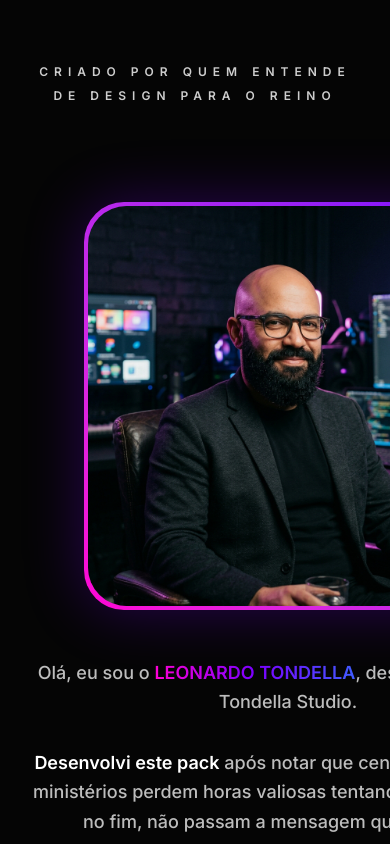
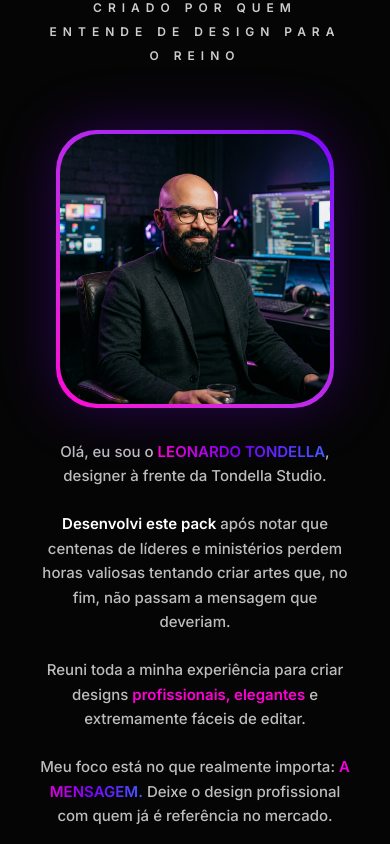
Before and after one commit to jrmacbrandt/Leo-Tondella, a React (Vite) app: page / in a window 390 px wide. Shown: the part 10100-10944 px from the top of the page. Built offline with nearby package versions, Linux system fonts and the light colour scheme.

Commit message:
fix: definitive overflow fix for creator section on mobile

```diff
--- a/src/App.tsx
+++ b/src/App.tsx
@@ -493,28 +493,28 @@ export default function App() {
       </section>
 
       {/* Creator Section */}
-      <section className="py-32 bg-bg-dark">
+      <section className="py-16 md:py-32 bg-bg-dark overflow-x-hidden">
         <div className="container-custom">
-           <div className="text-center mb-24">
+           <div className="text-center mb-16 md:mb-24 px-4">
              <span className="text-white font-extrabold text-[12px] uppercase tracking-[0.5em] opacity-80">
                CRIADO POR QUEM ENTENDE DE DESIGN PARA O REINO
              </span>
            </div>
 
-           <div className="grid grid-cols-12 gap-12 items-center max-w-5xl mx-auto">
+           <div className="grid grid-cols-12 gap-0 md:gap-12 items-center max-w-5xl mx-auto">
               {/* Photo (5 columns) */}
-              <div className="col-span-12 md:col-span-5 relative flex justify-center">
-                 <div className="rounded-[2.5rem] p-1 bg-gradient-to-tr from-brand-magenta to-brand-purple-deep shadow-[0_0_60px_rgba(123,0,255,0.3)]">
+              <div className="col-span-12 md:col-span-5 relative flex justify-center px-8 md:px-0 mb-8 md:mb-0">
+                 <div className="rounded-[2.5rem] p-1 bg-gradient-to-tr from-brand-magenta to-brand-purple-deep shadow-[0_0_60px_rgba(123,0,255,0.3)] w-full max-w-[320px] md:max-w-none">
                    <img
                      src="/creator_photo.png"
                      alt="Criador"
-                     className="rounded-[2.4rem] w-full max-w-[400px] object-cover aspect-square"
+                     className="rounded-[2.4rem] w-full object-cover aspect-square"
                    />
                  </div>
               </div>
 
               {/* Bio (7 columns) */}
-              <div className="col-span-12 md:col-span-7 space-y-8 text-text-gray text-18 leading-relaxed font-medium text-center md:text-left">
+              <div className="col-span-12 md:col-span-7 space-y-6 md:space-y-8 text-text-gray text-[15px] md:text-[18px] leading-relaxed font-medium text-center md:text-left px-4 md:px-0">
                 <p>
                   Olá, eu sou o <span className="text-gradient-primary font-extrabold uppercase">Leonardo Tondella</span>, designer à frente da Tondella Studio.
                 </p>
```
